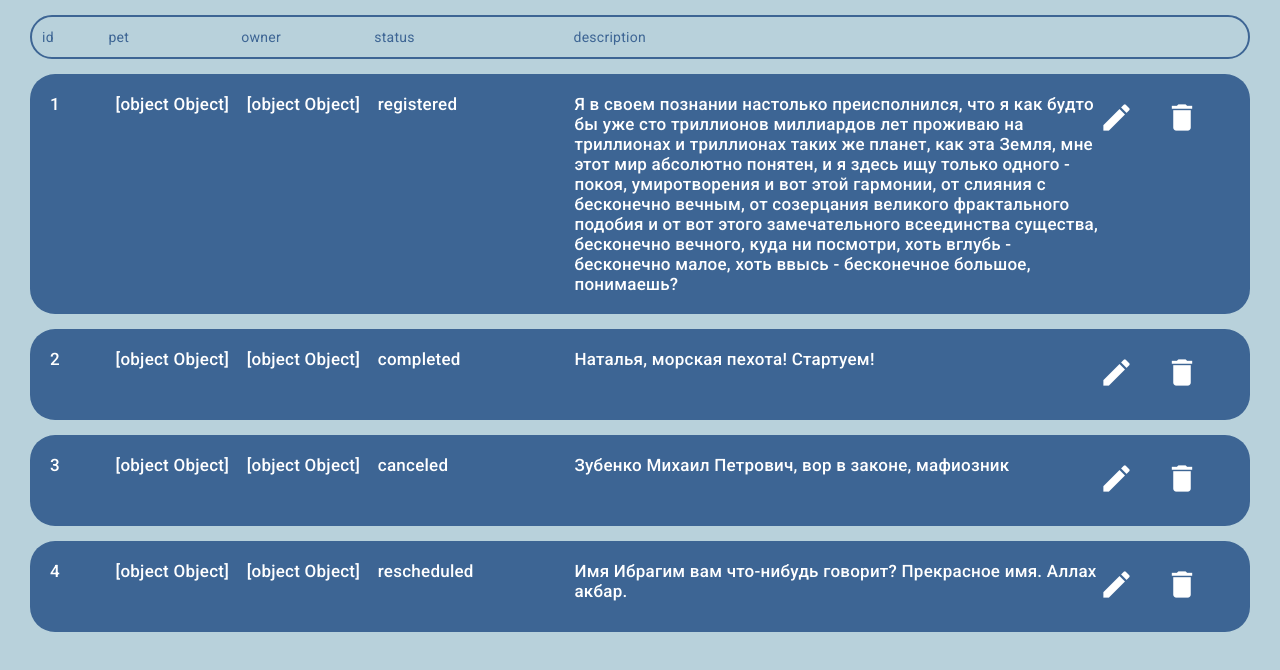
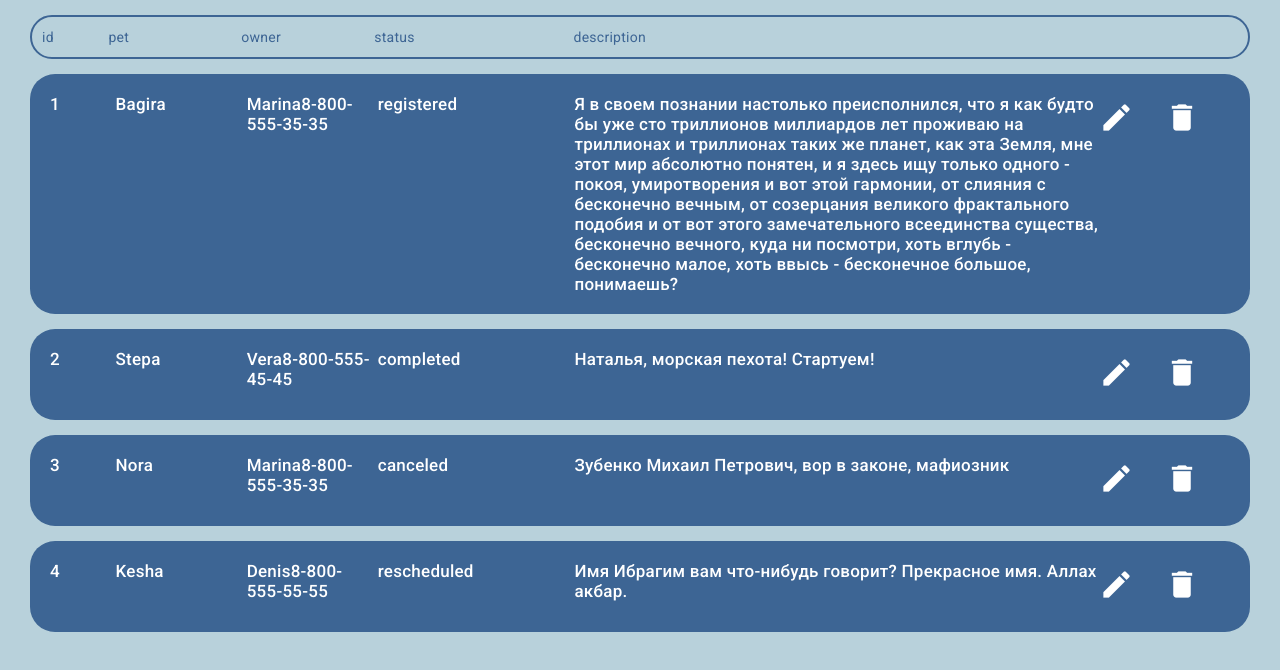
Before and after one commit to blinmarin/Vet_frontend, an Angular app: page / in a window 1280 px wide. Shown: the top 670 px of the page. Built offline with nearby package versions, Linux system fonts and the light colour scheme.

Commit message:
add mapping

```diff
--- a/src/app/modules/appointments/appointments.module.ts
+++ b/src/app/modules/appointments/appointments.module.ts
@@ -19,8 +19,8 @@ const MarComponents = [
   exports:[
     MarComponents,
   ],
-  schemas: [
-    CUSTOM_ELEMENTS_SCHEMA
-  ]
+  // schemas: [
+  //   CUSTOM_ELEMENTS_SCHEMA
+  // ]
 })
 export class AppointmentsModule { }
--- a/src/app/modules/appointments/components/mar-appointment-list/mar-appointment-list.component.ts
+++ b/src/app/modules/appointments/components/mar-appointment-list/mar-appointment-list.component.ts
@@ -21,11 +21,22 @@ export class MarAppointmentListComponent implements OnInit{
   items_owners: Owner[] = owners
   items_appointments: Appointment[] = appointments
 
+  NewMass(mass: Appointment): object{
+    const dat = {
+      id: mass.id,
+      pet: mass.pet.name,
+      owner: mass.owner.name + mass.owner.phone,
+      status: mass.status,
+      description: mass.description
+    }
+    return dat
+  }
+
   ngOnInit(): void {
     this.mass = {
       name: 'Appointments',
       headers: ['id', 'pet', 'owner', 'status', 'description'],
-      data: this.items_appointments,
+      data: this.items_appointments.map(this.NewMass)
     };
   }
 
@@ -43,4 +54,9 @@ export class MarAppointmentListComponent implements OnInit{
 
 
 
+
+
+
+
+
 }
--- a/src/app/modules/common/common.module.ts
+++ b/src/app/modules/common/common.module.ts
@@ -28,8 +28,8 @@ const MarComponents = [
   exports:[
     MarComponents,
   ],
-  schemas: [
-    CUSTOM_ELEMENTS_SCHEMA
-  ]
+  // schemas: [
+  //   CUSTOM_ELEMENTS_SCHEMA
+  // ]
 })
 export class MarCommonModule { }
```
Also changed, not shown: src/app/modules/appointments/components/mar-appointment-list/mar-appointment-list.component.html (line endings or trailing spaces).
